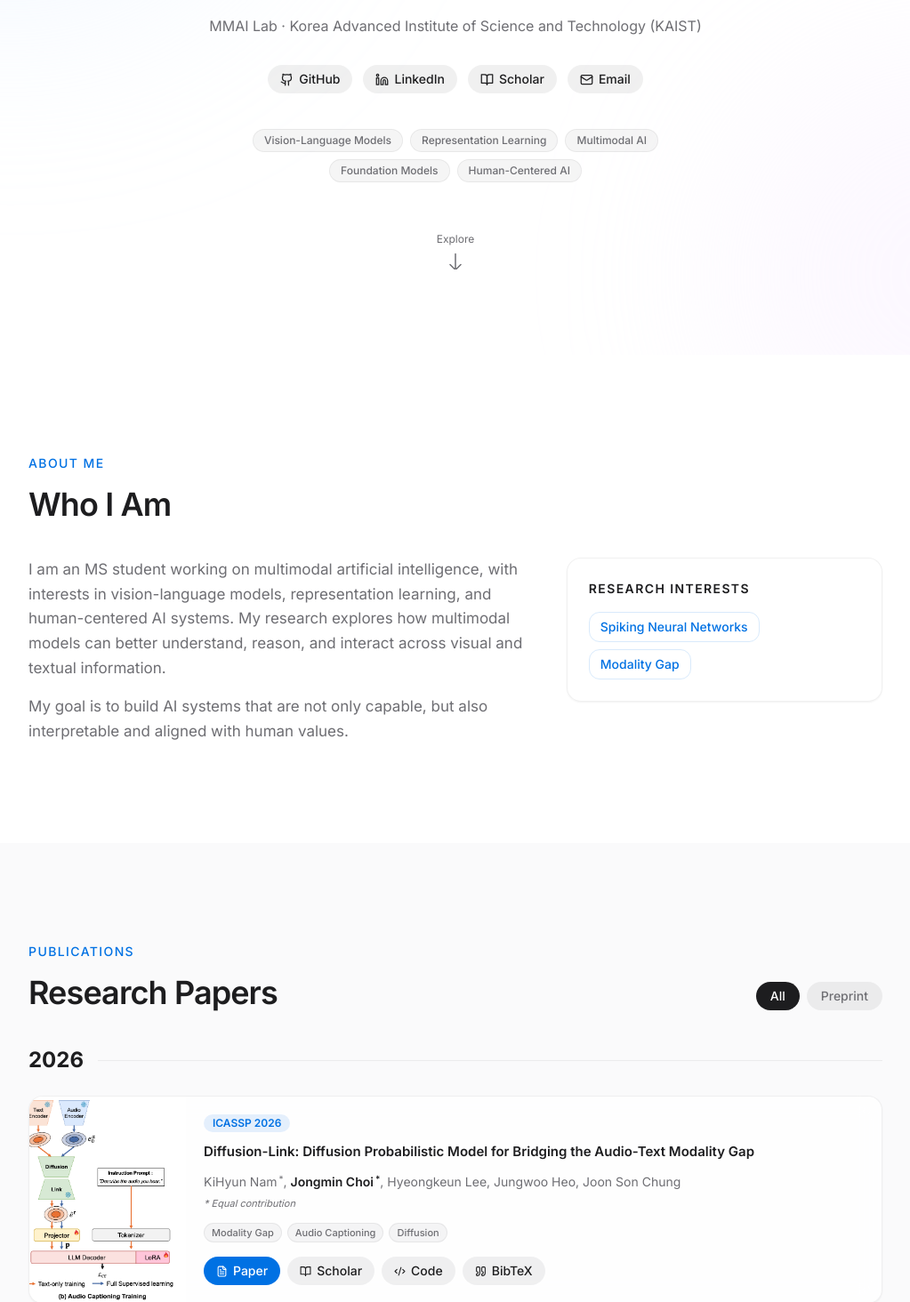
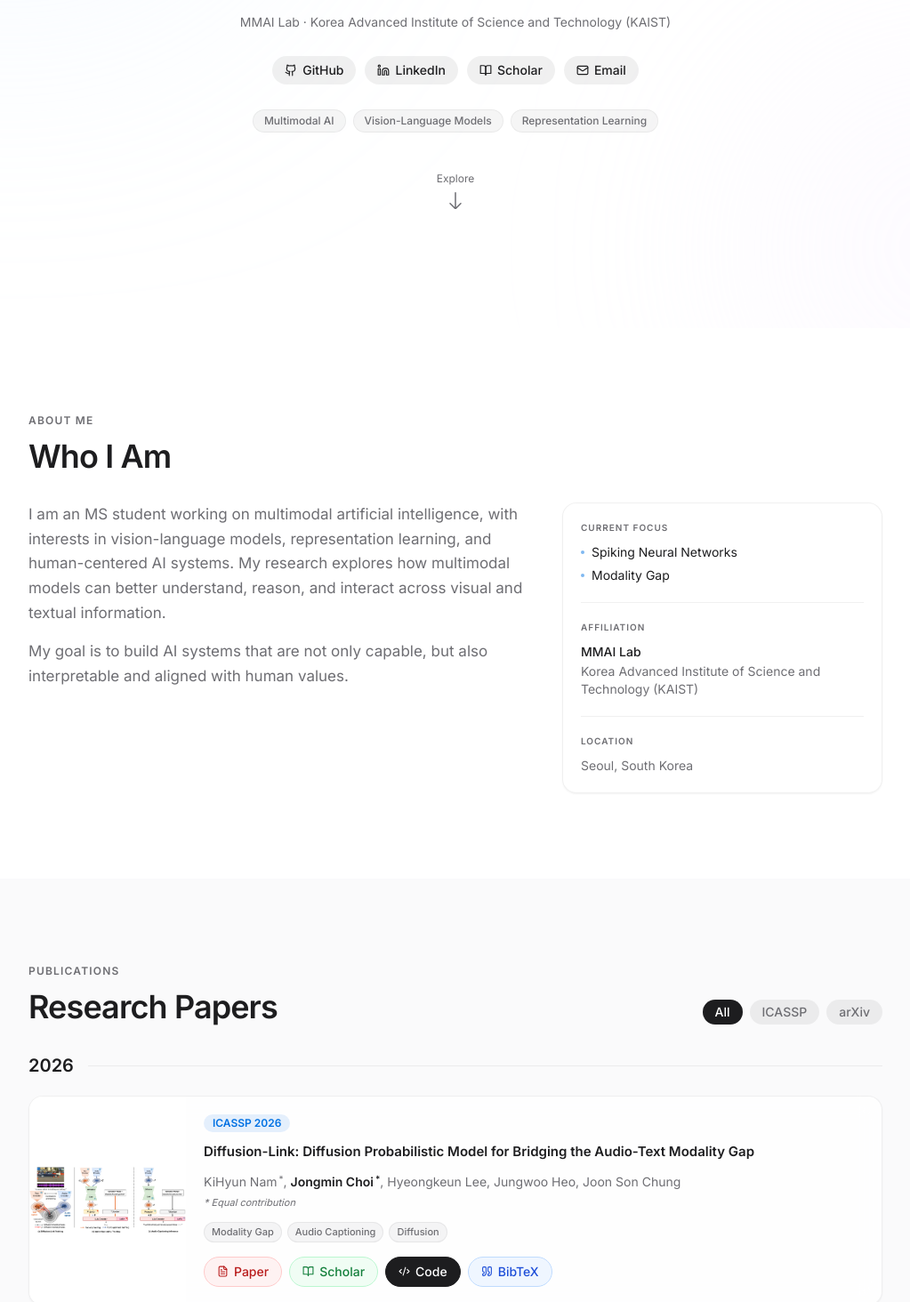
Before and after one commit to cjongmin/cjongmin.github.io, a React (Vite) app: page / in a window 1280 px wide. Shown: the part 431-1895 px from the top of the page at 89% size, without its empty margins (128-1151 px from the left). Built offline with nearby package versions, Linux system fonts and the light colour scheme.

Commit message:
Refine design: button colors, image fill, layout improvements

```diff
--- a/src/App.tsx
+++ b/src/App.tsx
@@ -35,8 +35,8 @@ export default function App() {
         <Experience />
         <Contact />
       </main>
-      <footer className="py-10 text-center text-secondary text-sm divider mt-0">
-        <p>© {new Date().getFullYear()} Jongmin Choi. Built with React + Vite.</p>
+      <footer className="py-6 text-center text-secondary text-xs border-t border-black/[0.06] dark:border-white/[0.06]">
+        <p>© {new Date().getFullYear()} Jongmin Choi · Built with React + Vite</p>
       </footer>
     </div>
   )
--- a/src/components/About.tsx
+++ b/src/components/About.tsx
@@ -1,5 +1,4 @@
-import { motion } from 'framer-motion'
-import { useInView } from 'framer-motion'
+import { motion, useInView } from 'framer-motion'
 import { useRef } from 'react'
 import { profile } from '../data/profile'
 
@@ -10,25 +9,25 @@ export default function About() {
   const paragraphs = profile.bio.split('\n\n').filter(Boolean)
 
   return (
-    <section id="about" ref={ref} className="py-28">
+    <section id="about" ref={ref} className="py-16 sm:py-24">
       <div className="section-container">
         <motion.div
-          initial={{ opacity: 0, y: 32 }}
+          initial={{ opacity: 0, y: 28 }}
           animate={inView ? { opacity: 1, y: 0 } : {}}
           transition={{ duration: 0.6 }}
         >
-          <p className="text-sm font-medium text-[#0071E3] dark:text-[#2997FF] uppercase tracking-widest mb-4">
+          <p className="text-xs font-semibold text-[#6E6E73] dark:text-[#86868B] uppercase tracking-widest mb-3">
             About Me
           </p>
-          <h2 className="section-title mb-10">Who I Am</h2>
+          <h2 className="section-title mb-8">Who I Am</h2>
         </motion.div>
 
-        <div className="grid md:grid-cols-5 gap-12 items-start">
+        <div className="grid md:grid-cols-5 gap-10 items-start">
           {/* Bio text */}
           <motion.div
-            initial={{ opacity: 0, y: 24 }}
+            initial={{ opacity: 0, y: 20 }}
             animate={inView ? { opacity: 1, y: 0 } : {}}
-            transition={{ duration: 0.6, delay: 0.15 }}
+            transition={{ duration: 0.6, delay: 0.12 }}
             className="md:col-span-3 space-y-4"
           >
             {paragraphs.map((para, i) => (
@@ -38,30 +37,52 @@ export default function About() {
             ))}
           </motion.div>
 
-          {/* Research interests */}
+          {/* Info card */}
           <motion.div
-            initial={{ opacity: 0, y: 24 }}
+            initial={{ opacity: 0, y: 20 }}
             animate={inView ? { opacity: 1, y: 0 } : {}}
-            transition={{ duration: 0.6, delay: 0.25 }}
+            transition={{ duration: 0.6, delay: 0.22 }}
             className="md:col-span-2"
           >
-            <div className="glass-card p-6">
-              <h3 className="text-sm font-semibold text-[#1D1D1F] dark:text-[#F5F5F7] uppercase tracking-widest mb-4">
-                Research Interests
-              </h3>
-              <div className="flex flex-wrap gap-2">
-                {profile.interests.map(interest => (
-                  <span
-                    key={interest}
-                    className="px-3 py-1.5 text-sm rounded-xl
-                               bg-[#0071E3]/8 dark:bg-[#2997FF]/10
-                               text-[#0071E3] dark:text-[#2997FF]
-                               border border-[#0071E3]/15 dark:border-[#2997FF]/20
-                               font-medium"
-                  >
-                    {interest}
-                  </span>
-                ))}
+            <div className="glass-card p-5 space-y-5">
+              {/* Current Focus */}
+              <div>
+                <p className="text-[10px] font-semibold text-[#6E6E73] dark:text-[#86868B] uppercase tracking-widest mb-2.5">
+                  Current Focus
+                </p>
+                <ul className="space-y-1.5">
+                  {profile.interests.map(interest => (
+                    <li key={interest} className="flex items-center gap-2 text-sm text-[#1D1D1F] dark:text-[#F5F5F7]">
+                      <span className="w-1 h-1 rounded-full bg-[#0071E3]/50 dark:bg-[#2997FF]/50 shrink-0" />
+                      {interest}
+                    </li>
+                  ))}
+                </ul>
+              </div>
+
+              <div className="divider" />
+
+              {/* Affiliation */}
+              <div>
+                <p className="text-[10px] font-semibold text-[#6E6E73] dark:text-[#86868B] uppercase tracking-widest mb-2.5">
+                  Affiliation
+                </p>
+                <p className="text-sm font-medium text-[#1D1D1F] dark:text-[#F5F5F7]">
+                  {profile.affiliation}
+                </p>
+                <p className="text-sm text-secondary mt-0.5">
+                  {profile.university}
+                </p>
+              </div>
+
+              <div className="divider" />
+
+              {/* Location */}
+              <div>
+                <p className="text-[10px] font-semibold text-[#6E6E73] dark:text-[#86868B] uppercase tracking-widest mb-2.5">
+                  Location
+                </p>
+                <p className="text-sm text-secondary">{profile.location}</p>
               </div>
             </div>
           </motion.div>
--- a/src/components/Hero.tsx
+++ b/src/components/Hero.tsx
@@ -9,13 +9,7 @@ const socialLinks = [
   { key: 'scholar', icon: BookOpen, label: 'Scholar', href: profile.links.scholar },
 ]
 
-const keywords = [
-  'Vision-Language Models',
-  'Representation Learning',
-  'Multimodal AI',
-  'Foundation Models',
-  'Human-Centered AI',
-]
+const keywords = ['Multimodal AI', 'Vision-Language Models', 'Representation Learning']
 
 export default function Hero() {
   return (
@@ -24,47 +18,40 @@ export default function Hero() {
       className="relative min-h-screen flex flex-col items-center justify-center overflow-hidden pt-16"
     >
       {/* Subtle background blobs */}
-      <div
-        aria-hidden
-        className="pointer-events-none absolute inset-0 overflow-hidden"
-      >
-        <div className="absolute -top-40 -left-40 w-[600px] h-[600px] rounded-full bg-blue-100/40 dark:bg-blue-900/10 blur-[120px]" />
-        <div className="absolute -bottom-40 -right-40 w-[500px] h-[500px] rounded-full bg-purple-100/30 dark:bg-purple-900/10 blur-[100px]" />
+      <div aria-hidden className="pointer-events-none absolute inset-0 overflow-hidden">
+        <div className="absolute -top-40 -left-40 w-[600px] h-[600px] rounded-full bg-blue-100/30 dark:bg-blue-900/8 blur-[140px]" />
+        <div className="absolute -bottom-40 -right-40 w-[500px] h-[500px] rounded-full bg-purple-100/20 dark:bg-purple-900/8 blur-[120px]" />
       </div>
 
-      <div className="section-container relative z-10 flex flex-col items-center text-center gap-8 py-24">
-        {/* Avatar placeholder */}
+      <div className="section-container relative z-10 flex flex-col items-center text-center gap-7 py-24">
+        {/* Monogram / profile photo */}
         {profile.profileImage ? (
           <motion.div
-            initial={{ opacity: 0, scale: 0.9 }}
+            initial={{ opacity: 0, scale: 0.92 }}
             animate={{ opacity: 1, scale: 1 }}
             transition={{ duration: 0.5 }}
-            className="w-28 h-28 sm:w-32 sm:h-32 rounded-full overflow-hidden ring-2 ring-black/[0.06] dark:ring-white/[0.1] shadow-xl"
+            className="w-24 h-24 rounded-full overflow-hidden ring-1 ring-black/[0.08] dark:ring-white/[0.1] shadow-lg"
           >
-            <img
-              src={profile.profileImage}
-              alt={profile.name}
-              className="w-full h-full object-cover"
-            />
+            <img src={profile.profileImage} alt={profile.name} className="w-full h-full object-cover" />
           </motion.div>
         ) : (
           <motion.div
-            initial={{ opacity: 0, scale: 0.9 }}
-            animate={{ opacity: 1, scale: 1 }}
+            initial={{ opacity: 0, y: -6 }}
+            animate={{ opacity: 1, y: 0 }}
             transition={{ duration: 0.5 }}
-            className="w-28 h-28 sm:w-32 sm:h-32 rounded-full
-                       bg-gradient-to-br from-blue-100 to-purple-100
-                       dark:from-blue-900/30 dark:to-purple-900/30
-                       ring-2 ring-black/[0.06] dark:ring-white/[0.1]
-                       shadow-xl flex items-center justify-center
-                       text-4xl font-semibold text-[#0071E3] dark:text-[#2997FF]"
+            className="w-14 h-14 rounded-2xl
+                       bg-white dark:bg-[#1C1C1E]
+                       border border-black/[0.08] dark:border-white/[0.1]
+                       shadow-sm flex items-center justify-center"
           >
-            J
+            <span className="text-[15px] font-semibold tracking-widest text-[#1D1D1F] dark:text-[#F5F5F7] select-none">
+              JC
+            </span>
           </motion.div>
         )}
 
         {/* Name + title */}
-        <div className="flex flex-col gap-3">
+        <div className="flex flex-col gap-2.5">
           <motion.h1
             initial={{ opacity: 0, y: 20 }}
             animate={{ opacity: 1, y: 0 }}
@@ -75,7 +62,7 @@ export default function Hero() {
           </motion.h1>
 
           <motion.p
-            initial={{ opacity: 0, y: 16 }}
+            initial={{ opacity: 0, y: 14 }}
             animate={{ opacity: 1, y: 0 }}
             transition={{ duration: 0.6, delay: 0.2 }}
             className="text-xl sm:text-2xl text-secondary font-light"
@@ -84,10 +71,10 @@ export default function Hero() {
           </motion.p>
 
           <motion.p
-            initial={{ opacity: 0, y: 12 }}
+            initial={{ opacity: 0, y: 10 }}
             animate={{ opacity: 1, y: 0 }}
-            transition={{ duration: 0.6, delay: 0.3 }}
-            className="text-base text-secondary"
+            transition={{ duration: 0.6, delay: 0.28 }}
+            className="text-sm text-secondary"
           >
             {profile.affiliation} · {profile.university}
           </motion.p>
@@ -95,46 +82,40 @@ export default function Hero() {
 
         {/* Social links */}
         <motion.div
-          initial={{ opacity: 0, y: 12 }}
+          initial={{ opacity: 0, y: 10 }}
           animate={{ opacity: 1, y: 0 }}
-          transition={{ duration: 0.6, delay: 0.35 }}
-          className="flex items-center gap-3 flex-wrap justify-center"
+          transition={{ duration: 0.6, delay: 0.34 }}
+          className="flex items-center gap-2.5 flex-wrap justify-center"
         >
           {socialLinks.map(({ key, icon: Icon, label, href }) => (
-            <a
-              key={key}
-              href={href}
-              target="_blank"
-              rel="noopener noreferrer"
-              aria-label={label}
-              className="btn-secondary"
-            >
-              <Icon size={15} />
+            <a key={key} href={href} target="_blank" rel="noopener noreferrer"
+               aria-label={label} className="btn-secondary">
+              <Icon size={14} />
               {label}
             </a>
           ))}
           <a href={`mailto:${profile.email}`} className="btn-secondary">
-            <Mail size={15} />
+            <Mail size={14} />
             Email
           </a>
         </motion.div>
 
-        {/* Floating research keyword pills */}
+        {/* Keyword chips — 3 only */}
         <motion.div
           initial={{ opacity: 0 }}
           animate={{ opacity: 1 }}
-          transition={{ duration: 0.8, delay: 0.5 }}
-          className="flex flex-wrap justify-center gap-2 max-w-xl mt-2"
+          transition={{ duration: 0.8, delay: 0.48 }}
+          className="flex flex-wrap justify-center gap-2"
         >
           {keywords.map((kw, i) => (
             <motion.span
               key={kw}
-              initial={{ opacity: 0, y: 8 }}
+              initial={{ opacity: 0, y: 6 }}
               animate={{ opacity: 1, y: 0 }}
-              transition={{ delay: 0.5 + i * 0.07 }}
+              transition={{ delay: 0.48 + i * 0.06 }}
               className="px-3 py-1 text-xs font-medium rounded-full
                          bg-black/[0.04] dark:bg-white/[0.06]
-                         text-secondary border border-black/[0.06] dark:border-white/[0.08]"
+                         text-secondary border border-black/[0.05] dark:border-white/[0.07]"
             >
               {kw}
             </motion.span>
@@ -146,18 +127,16 @@ export default function Hero() {
           onClick={() => scrollToSection('about')}
           initial={{ opacity: 0 }}
           animate={{ opacity: 1 }}
-          transition={{ delay: 1.2 }}
-          className="mt-6 text-secondary hover:text-[#0071E3] dark:hover:text-[#2997FF] transition-colors flex flex-col items-center gap-1.5 text-xs"
+          transition={{ delay: 1.1 }}
+          className="mt-4 text-secondary hover:text-[#0071E3] dark:hover:text-[#2997FF] transition-colors flex flex-col items-center gap-1.5 text-xs"
           aria-label="Scroll to About section"
         >
           <span>Explore</span>
-          <svg width="14" height="20" viewBox="0 0 14 20" fill="none" xmlns="http://www.w3.org/2000/svg">
+          <svg width="14" height="20" viewBox="0 0 14 20" fill="none">
             <motion.path
               d="M7 1 L7 19 M1 13 L7 19 L13 13"
-              stroke="currentColor"
-              strokeWidth="1.5"
-              strokeLinecap="round"
-              strokeLinejoin="round"
+              stroke="currentColor" strokeWidth="1.5"
+              strokeLinecap="round" strokeLinejoin="round"
               animate={{ y: [0, 4, 0] }}
               transition={{ repeat: Infinity, duration: 2, ease: 'easeInOut' }}
             />
--- a/src/components/PublicationCard.tsx
+++ b/src/components/PublicationCard.tsx
@@ -11,6 +11,23 @@ interface PublicationCardProps {
 }
 
 const PREPRINT_VENUES = ['arXiv', 'Preprint']
+
+const BASE_BTN = 'inline-flex items-center gap-1.5 px-3.5 py-1.5 rounded-full text-sm font-medium transition-colors duration-150 border'
+
+function linkButtonClass(label: string): string {
+  switch (label) {
+    case 'Paper':
+      return `${BASE_BTN} bg-red-50 text-red-700 border-red-200 hover:bg-red-100 dark:bg-red-950/30 dark:text-red-400 dark:border-red-800/60 dark:hover:bg-red-950/50`
+    case 'Scholar':
+      return `${BASE_BTN} bg-green-50 text-green-700 border-green-200 hover:bg-green-100 dark:bg-green-950/30 dark:text-green-400 dark:border-green-800/60 dark:hover:bg-green-950/50`
+    case 'Code':
+      return `${BASE_BTN} bg-[#1D1D1F] text-white border-[#1D1D1F] hover:bg-[#2c2c2e] dark:bg-[#F5F5F7] dark:text-[#1D1D1F] dark:border-[#F5F5F7] dark:hover:bg-white`
+    case 'BibTeX':
+      return `${BASE_BTN} bg-blue-50 text-blue-700 border-blue-200 hover:bg-blue-100 dark:bg-blue-950/30 dark:text-blue-400 dark:border-blue-800/60 dark:hover:bg-blue-950/50`
+    default:
+      return `${BASE_BTN} bg-black/[0.05] text-secondary border-black/[0.08] hover:bg-black/[0.08] dark:bg-white/[0.07] dark:border-white/[0.1] dark:hover:bg-white/[0.1]`
+  }
+}
 
 export default function PublicationCard({ pub, index }: PublicationCardProps) {
   const [bibtexOpen, setBibtexOpen] = useState(false)
@@ -38,16 +55,16 @@ export default function PublicationCard({ pub, index }: PublicationCardProps) {
         <div className="flex flex-col sm:flex-row gap-0">
           {/* Representative image */}
           {pub.image && !imgError ? (
-            <div className="sm:w-44 sm:shrink-0 bg-black/[0.03] dark:bg-white/[0.03] flex items-center justify-center overflow-hidden">
+            <div className="sm:w-44 sm:shrink-0 bg-white dark:bg-[#2C2C2E] flex items-center justify-center overflow-hidden">
               <img
                 src={pub.image}
                 alt={pub.title}
                 onError={() => setImgError(true)}
-                className="w-full sm:h-full object-cover max-h-40 sm:max-h-none"
+                className="w-full h-full object-contain max-h-48 sm:max-h-none"
               />
             </div>
           ) : pub.image && imgError ? (
-            <div className="sm:w-44 sm:shrink-0 bg-black/[0.03] dark:bg-white/[0.03] flex items-center justify-center min-h-[80px]">
+            <div className="sm:w-44 sm:shrink-0 bg-white dark:bg-[#2C2C2E] flex items-center justify-center min-h-[80px]">
               <ImageOff size={20} className="text-secondary opacity-40" />
             </div>
           ) : null}
@@ -61,7 +78,7 @@ export default function PublicationCard({ pub, index }: PublicationCardProps) {
                   ? 'bg-amber-500/10 dark:bg-amber-400/15 text-amber-700 dark:text-amber-400'
                   : 'bg-[#0071E3]/10 dark:bg-[#2997FF]/15 text-[#0071E3] dark:text-[#2997FF]'
               }`}>
-                {pub.venue} {pub.year}
+                {pub.displayVenue ?? `${pub.venue} ${pub.year}`}
               </span>
               {isPreprint && (
                 <span className="text-[11px] text-amber-600 dark:text-amber-400 font-medium">
@@ -129,7 +146,7 @@ export default function PublicationCard({ pub, index }: PublicationCardProps) {
                     href={href}
                     target="_blank"
                     rel="noopener noreferrer"
-                    className={label === 'Paper' ? 'btn-primary' : 'btn-secondary'}
+                    className={linkButtonClass(label)}
                     aria-label={`${label} for ${pub.title}`}
                   >
                     <Icon size={13} />
@@ -139,7 +156,7 @@ export default function PublicationCard({ pub, index }: PublicationCardProps) {
                 {pub.bibtex && (
                   <button
                     onClick={() => setBibtexOpen(true)}
-                    className="btn-secondary"
+                    className={linkButtonClass('BibTeX')}
                     aria-label={`Show BibTeX for ${pub.title}`}
                   >
                     <Quote size={13} />
--- a/src/components/Publications.tsx
+++ b/src/components/Publications.tsx
@@ -1,15 +1,12 @@
 import { useState, useMemo, useRef } from 'react'
 import { motion, useInView } from 'framer-motion'
-import { publications, venueCategories } from '../data/publications'
+import { publications } from '../data/publications'
 import PublicationCard from './PublicationCard'
 
-// Build filter options from actual publications
+// Auto-generate filters directly from venue field values in the data
 function buildFilters(pubs: typeof publications): string[] {
-  const venueSet = new Set(pubs.map(p => p.venue))
-  const matched = Object.keys(venueCategories).filter(cat =>
-    venueCategories[cat].some(v => venueSet.has(v))
-  )
-  return ['All', ...matched]
+  const venues = [...new Set(pubs.map(p => p.venue))].sort()
+  return ['All', ...venues]
 }
 
 export default function Publications() {
@@ -22,11 +19,8 @@ export default function Publications() {
   const filtered = useMemo(() => {
     const pubs = activeFilter === 'All'
       ? publications
-      : publications.filter(p =>
-          venueCategories[activeFilter]?.includes(p.venue)
-        )
+      : publications.filter(p => p.venue === activeFilter)
 
-    // Group by year, sort within year by order
     const byYear: Record<number, typeof publications> = {}
     for (const pub of pubs) {
       if (!byYear[pub.year]) byYear[pub.year] = []
@@ -35,28 +29,27 @@ export default function Publications() {
     for (const year in byYear) {
       byYear[Number(year)].sort((a, b) => a.order - b.order)
     }
-    // Sort years descending
     return Object.entries(byYear)
       .sort(([a], [b]) => Number(b) - Number(a))
       .map(([year, pubs]) => ({ year: Number(year), pubs }))
   }, [activeFilter])
 
   return (
-    <section id="publications" ref={ref} className="py-28 bg-[#F5F5F7]/50 dark:bg-[#1C1C1E]/40">
+    <section id="publications" ref={ref} className="py-16 sm:py-24 bg-[#F5F5F7]/50 dark:bg-[#1C1C1E]/40">
       <div className="section-container">
         <motion.div
-          initial={{ opacity: 0, y: 32 }}
+          initial={{ opacity: 0, y: 28 }}
           animate={inView ? { opacity: 1, y: 0 } : {}}
           transition={{ duration: 0.6 }}
-          className="mb-10"
+          className="mb-8"
         >
-          <p className="text-sm font-medium text-[#0071E3] dark:text-[#2997FF] uppercase tracking-widest mb-4">
+          <p className="text-xs font-semibold text-[#6E6E73] dark:text-[#86868B] uppercase tracking-widest mb-3">
             Publications
           </p>
-          <div className="flex flex-col sm:flex-row sm:items-end sm:justify-between gap-6">
+          <div className="flex flex-col sm:flex-row sm:items-end sm:justify-between gap-5">
             <h2 className="section-title">Research Papers</h2>
 
-            {/* Filter pills */}
+            {/* Filter pills — auto-generated from venue field */}
             {filters.length > 1 && (
               <div className="flex flex-wrap gap-2" role="group" aria-label="Filter publications">
                 {filters.map(f => (
@@ -64,7 +57,7 @@ export default function Publications() {
                     key={f}
                     onClick={() => setActiveFilter(f)}
                     aria-pressed={activeFilter === f}
-                    className={`px-4 py-1.5 rounded-full text-sm font-medium transition-all duration-150
+                    className={`px-3.5 py-1 rounded-full text-sm font-medium transition-all duration-150
                       ${activeFilter === f
                         ? 'bg-[#1D1D1F] dark:bg-[#F5F5F7] text-white dark:text-[#1D1D1F]'
                         : 'bg-black/[0.06] dark:bg-white/10 text-secondary hover:bg-black/[0.1] dark:hover:bg-white/[0.15]'
@@ -78,22 +71,18 @@ export default function Publications() {
           </div>
         </motion.div>
 
-        {/* Publications grouped by year */}
-        <motion.div
-          layout
-          className="space-y-12"
-        >
+        <motion.div layout className="space-y-10">
           {filtered.length === 0 && (
-            <p className="text-secondary text-center py-16">No publications found for this filter.</p>
+            <p className="text-secondary text-center py-12">No publications found for this filter.</p>
           )}
 
           {filtered.map(({ year, pubs }) => (
             <div key={year}>
-              <div className="flex items-center gap-4 mb-6">
-                <span className="text-2xl font-bold text-[#1D1D1F] dark:text-[#F5F5F7]">{year}</span>
+              <div className="flex items-center gap-4 mb-5">
+                <span className="text-xl font-semibold text-[#1D1D1F] dark:text-[#F5F5F7]">{year}</span>
                 <div className="flex-1 h-px bg-black/[0.06] dark:bg-white/[0.08]" />
               </div>
-              <div className="space-y-4">
+              <div className="space-y-3">
                 {pubs.map((pub, i) => (
                   <PublicationCard key={pub.id} pub={pub} index={i} />
                 ))}
--- a/src/data/publications.json
+++ b/src/data/publications.json
@@ -101,6 +101,7 @@
       "paper": "https://arxiv.org/abs/2605.13071"
     },
     "bibtex": "@misc{choi2026fitsinterpretablespikingneurons,\n      title={FiTS: Interpretable Spiking Neurons via Frequency Selectivity and Temporal Shaping}, \n      author={Jongmin Choi and Joon Son Chung},\n      year={2026},\n      eprint={2605.13071},\n      archivePrefix={arXiv},\n      primaryClass={cs.NE},\n      url={https://arxiv.org/abs/2605.13071}, \n}",
+    "image": "/publications/fits-interpretable-spiking-neurons-via-f.jpg",
     "equalContribution": [
       "Jongmin Choi"
     ]
--- a/src/data/publications.ts
+++ b/src/data/publications.ts
@@ -12,22 +12,16 @@ export interface Publication {
   id: string
   title: string
   authors: string[]
-  venue: string            // Use "arXiv" for preprints
+  venue: string             // Filter key: "ICASSP", "NeurIPS", "arXiv"
+  displayVenue?: string     // Display override, e.g. "ICASSP 2026" (fallback: "venue year")
   year: number
   order: number
+  status?: 'Conference' | 'Workshop' | 'Preprint' | 'Journal'
   image?: string
   tags?: string[]
   links?: PublicationLink
   bibtex?: string
-  equalContribution?: string[]  // Author names with equal contribution (shown as *)
+  equalContribution?: string[]
 }
 
 export const publications: Publication[] = data as Publication[]
-
-// Venue → filter category mapping. Add more as needed.
-export const venueCategories: Record<string, string[]> = {
-  'Preprint': ['arXiv', 'Preprint'],
-  'NLP / LLM': ['ACL', 'EMNLP', 'NAACL', 'ICLR'],
-  'Vision': ['CVPR', 'ICCV', 'ECCV'],
-  'General ML': ['NeurIPS', 'ICML', 'ICLR'],
-}
```
Also changed, not shown: src/components/Contact.tsx (+6 -6 lines), src/components/Experience.tsx (+8 -8 lines), src/data/experiences.json (+11 -2 lines), 1 other file (tests, documents, lock files or other folders).
